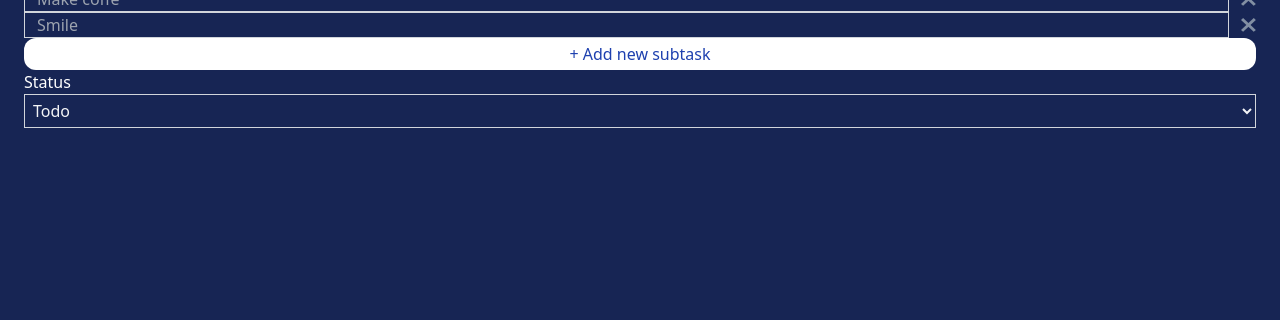
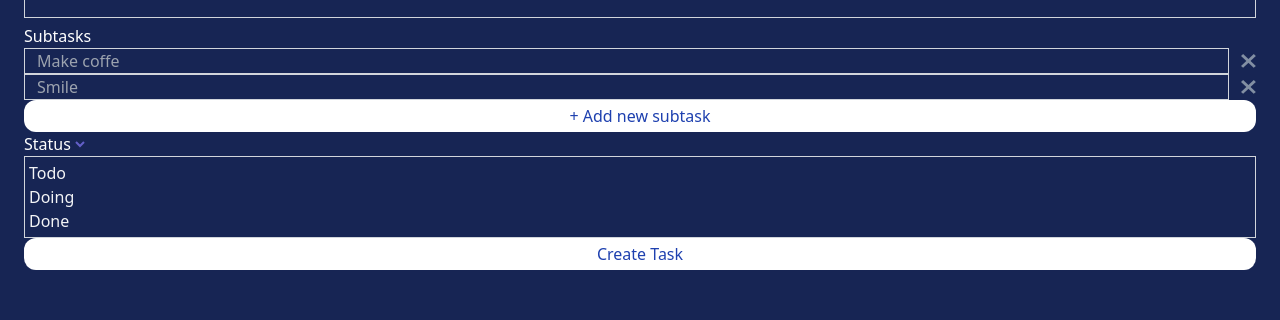
Before and after one commit to iulicaldarescu/Kanban-app, a React (Vite) app: page / in a window 1280 px wide. Both pictures are taken after a click on the element 1227 px from the left and 26 px from the top of the page. Shown: the part 244-564 px from the top of the page. Built offline with nearby package versions, Linux system fonts and the light colour scheme; no server answers; the database is empty.

Commit message:
addTask component done

```diff
--- a/src/AddTask.tsx
+++ b/src/Components/AddTask/AddTask.tsx
@@ -1,13 +1,15 @@
 import { useState } from "react";
-import cross from "./assets/icon-cross.svg";
+import cross from "../../assets/icon-cross.svg";
 import { v4 as uuidv4 } from "uuid";
-import styles from "./styles/AddTask.module.css";
+import arrowUp from "../../assets/icon-chevron-up.svg";
+import arrowDown from "../../assets/icon-chevron-down.svg";
 
 function AddTask() {
   const [numberOfSubTasksInputs, setNumberOfSubTasksInputs] = useState([
     { id: uuidv4(), taskName: "Make coffe" },
     { id: uuidv4(), taskName: "Smile" },
   ]);
+  const [isStatusOpen, setIsStatusOpen] = useState(true);
 
   const addAnotherSubTask = () => {
     setNumberOfSubTasksInputs([
@@ -26,8 +28,12 @@ function AddTask() {
     setNumberOfSubTasksInputs(updatedInputs);
   };
 
+  const showStatusValues = () => {
+    setIsStatusOpen(!setIsStatusOpen);
+  };
+
   return (
-    <div className="text-white bg-blue-950 px-6 h-screen">
+    <form className="text-white bg-blue-950 px-6 h-screen">
       {/* tasks */}
       <h1>Add New Task</h1>
 
@@ -45,7 +51,7 @@ function AddTask() {
         <textarea
           id="description"
           placeholder="It's always good to take a break. This 15 minutes break will recharge the batteries a little."
-          className="w-full bg-blue-950 border border-gray-300 px-3"
+          className="w-full bg-blue-950 border border-gray-300 px-3 resize-none h-28"
         ></textarea>
       </div>
 
@@ -82,19 +88,40 @@ function AddTask() {
 
       {/* status */}
       <div className="flex flex-col">
-        <label htmlFor="status">Status</label>
-        <select
-          id="status"
-          className={`text-gray-100 bg-blue-950 border border-gray-300 p-1 outline-none ${styles["custom-select"]}`}
-        >
-          <option value={"todo"} className="">
-            Todo
-          </option>
-          <option value={"doing"}>Doing</option>
-          <option value={"done"}>Done</option>
-        </select>
+        <div className="flex items-center gap-1">
+          <p>Status</p>
+          <div onClick={() => setIsStatusOpen((prev) => !prev)}>
+            {isStatusOpen ? (
+              <img src={arrowDown}></img>
+            ) : (
+              <img src={arrowUp}></img>
+            )}
+          </div>
+        </div>
+
+        {isStatusOpen && (
+          <ul
+            id="status"
+            className={`text-gray-100 bg-blue-950 border border-gray-300 p-1 outline-none`}
+          >
+            <li value="todo" className="hover:bg-red-600">
+              Todo
+            </li>
+            <li value="doing" className="hover:bg-red-600">
+              Doing
+            </li>
+            <li value="done" className="hover:bg-red-600">
+              Done
+            </li>
+          </ul>
+        )}
       </div>
-    </div>
+      <div>
+        <button className="bg-white text-blue-800 w-full rounded-xl py-1">
+          Create Task
+        </button>
+      </div>
+    </form>
   );
 }
 
--- a/src/Components/Header/Header.tsx
+++ b/src/Components/Header/Header.tsx
@@ -6,7 +6,7 @@ import elipsis from "../../assets/icon-vertical-ellipsis.svg";
 import { useEffect, useState } from "react";
 import fetchData from "../../FetchFunctions/FetchData.js";
 import { useQuery } from "@tanstack/react-query";
-import AddTask from "../../AddTask.js";
+import AddTask from "../AddTask/AddTask.js";
 
 type BoardType = {
   id: string;
--- a/src/styles/AddTask.module.css
+++ /dev/null
@@ -1,5 +0,0 @@
-.custom-select option:hover {
-  background-color: #ef4444;
-  color: #ffffff;
-  background-color: #ef4444;
-}
```
